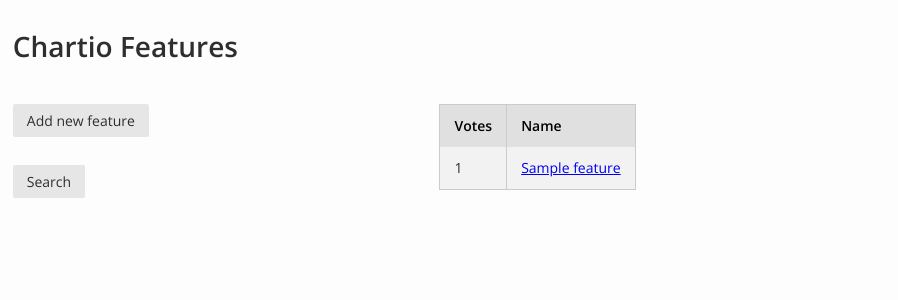
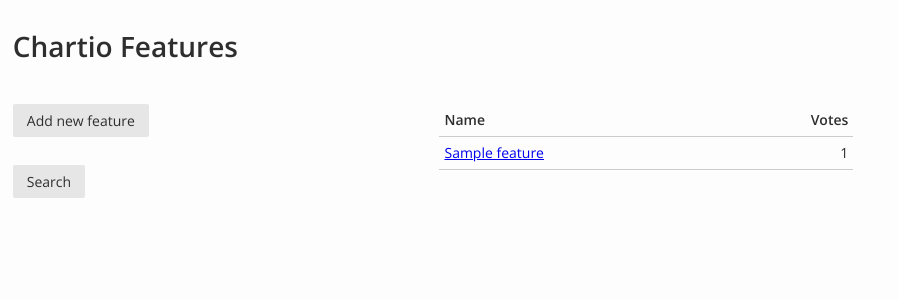
Before and after one commit to taramk/features, a Django app: page /features/ in a window 1280 px wide. Shown: the top 300 px of the page, without its empty margins (0-898 px from the left). Run offline with Django 3.2, Linux system fonts and the light colour scheme; tables that the repository leaves empty hold one stand-in row (values such as "Sample post"); some libraries are stand-ins or nearby versions.

Commit message:
table styles

```diff
--- a/features/static/features/style.css
+++ b/features/static/features/style.css
@@ -24,14 +24,21 @@ ul {
     text-decoration: none;
     color: inherit;
 }
-.feature-list td {
-    padding: 2px 7px;
+table.feature-list {
+    border-collapse: collapse !important;
+    width: 50%;
 }
-.customer-count {
-    padding: 2px 7px;
-    background-color: #3C97DA;
-    color: #fff;
-    border-radius: 5px;
+.feature-list tr {
+    border-bottom: 1px solid #ccc !important;
+}
+.feature-list td, th {
+    padding: 2px 5px !important;
+}
+.feature-name {
+    text-align: left;
+}
+.vote-count {
+    text-align: right;
 }
  .button-error {
     color: white !important;
--- a/features/templates/features/index.html
+++ b/features/templates/features/index.html
@@ -4,17 +4,16 @@
 {% block content %}
 
     {% if latest_feature_list %}
-        <table class="pure-table pure-table-striped">
-            <thead>
-                <tr>
-                    <th>Votes</th>
-                    <th>Name</th>
-                </tr>
-            </thead>
+        <table class="feature-list">
+            <tr>
+                <th class="feature-name">Name</th>
+                <th class="vote-count">Votes</th>
+
+            </tr>
         {% for feature in latest_feature_list %}
             <tr>
-                <td>{{ feature.customers.count }}</td>
-                <td><a href="{% url 'features:detail' feature.id %}">{{ feature.title }}</a></td>
+                <td class="feature-name"><a href="{% url 'features:detail' feature.id %}">{{ feature.title }}</a></td>
+                <td class="vote-count">{{ feature.customers.count }}</td>
 
             </tr>
         {% endfor %}
--- a/features/templates/search/indexes/features/feature_text.txt
+++ b/features/templates/search/indexes/features/feature_text.txt
@@ -1,3 +1,2 @@
 {{ object.title }}
-{{ object.user.get_full_name }}
-{{ object.body }}
+{{ object.description }}
```
